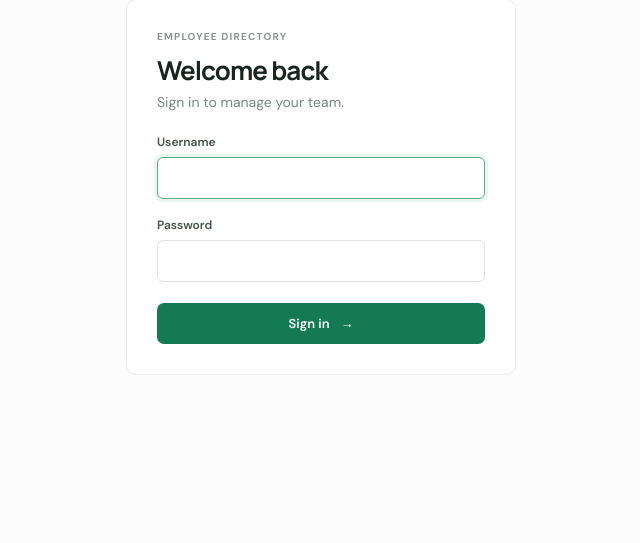
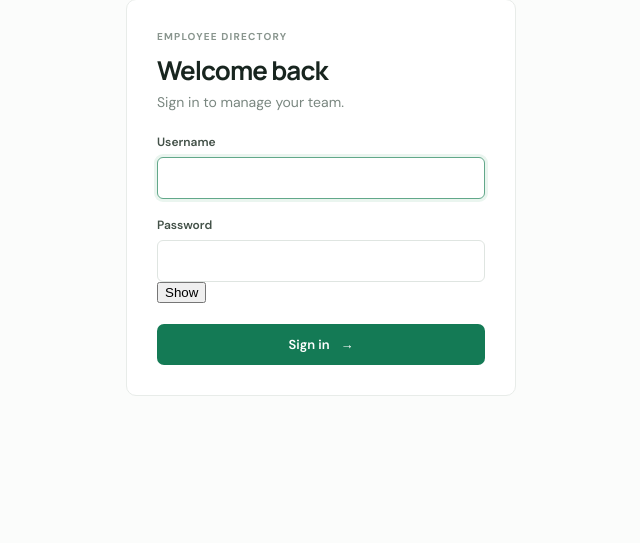
Before and after one commit to Kamlesh8584/People-Desk, a Flask app: page /login in a window 1280 px wide. Shown: the part 139-682 px from the top of the page, without its empty margins (319-959 px from the left). Run offline with Flask 3, Linux system fonts and the light colour scheme.

Commit message:
Add show-password control to sign-in form

```diff
--- a/templates/login.html
+++ b/templates/login.html
@@ -5,8 +5,24 @@
   <div class="eyebrow">EMPLOYEE DIRECTORY</div><h1>Welcome back</h1><p class="muted">Sign in to manage your team.</p>
   <form method="post" class="stack-form">
     <label>Username<input name="username" autocomplete="username" required autofocus></label>
-    <label>Password<input type="password" name="password" autocomplete="current-password" required></label>
+    <label>Password
+      <span class="password-field">
+        <input id="login-password" type="password" name="password" autocomplete="current-password" required>
+        <button class="password-toggle" type="button" aria-controls="login-password" aria-label="Show password" aria-pressed="false">Show</button>
+      </span>
+    </label>
     <button class="button primary full" type="submit">Sign in <span>→</span></button>
   </form>
 </div></section>
+<script>
+  const passwordInput = document.getElementById("login-password");
+  const passwordToggle = document.querySelector(".password-toggle");
+  passwordToggle.addEventListener("click", () => {
+    const reveal = passwordInput.type === "password";
+    passwordInput.type = reveal ? "text" : "password";
+    passwordToggle.textContent = reveal ? "Hide" : "Show";
+    passwordToggle.setAttribute("aria-label", reveal ? "Hide password" : "Show password");
+    passwordToggle.setAttribute("aria-pressed", String(reveal));
+  });
+</script>
 {% endblock %}
```
